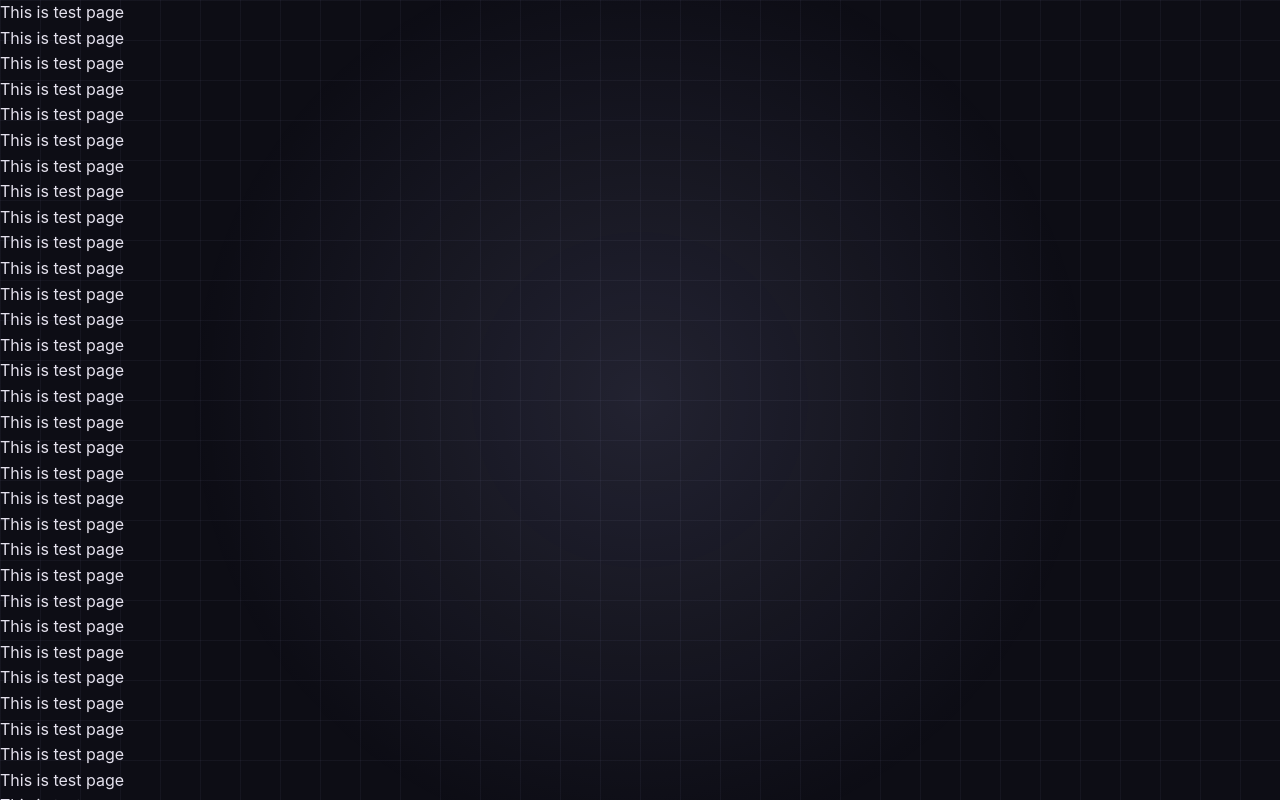
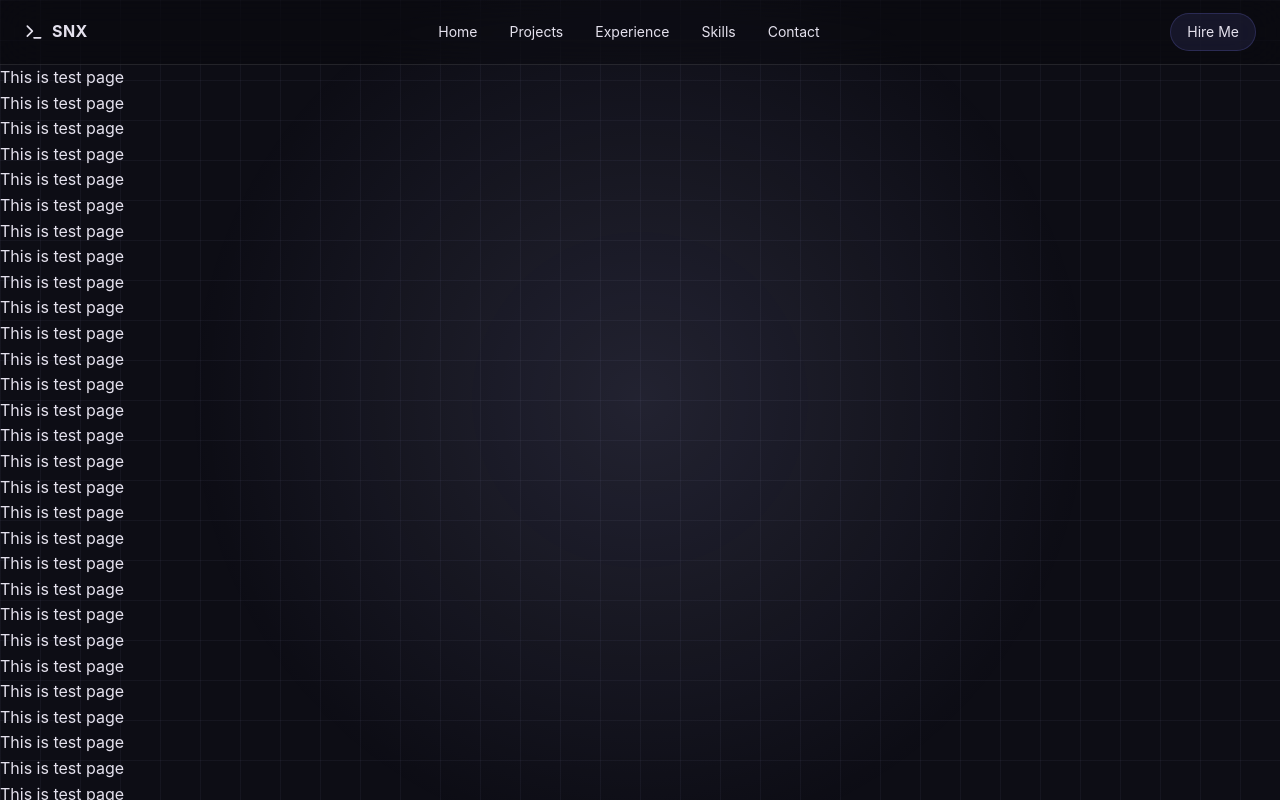
Before and after one commit to matusalasana/SNX, a React (Vite) app in the folder client/: page /test in a window 1280 px wide. Shown: the top 800 px of the page. Built offline with nearby package versions, Linux system fonts and the light colour scheme.

Commit message:
refactor: update navbar

```diff
--- a/client/src/components/common/Navbar.tsx
+++ b/client/src/components/common/Navbar.tsx
@@ -1,241 +1,128 @@
-// Navbar.tsx
-import React, { useState, useEffect } from 'react';
-import { Link, useLocation } from 'react-router-dom';
+import { useState } from "react";
+import { motion, AnimatePresence } from "framer-motion";
+import { Menu, X, Terminal } from "lucide-react";
 
-interface NavItem {
-  label: string;
-  path: string;
-  icon?: string;
-}
-
-const Navbar: React.FC = () => {
-  const [isMenuOpen, setIsMenuOpen] = useState(false);
-  const [isScrolled, setIsScrolled] = useState(false);
-  const location = useLocation();
-
-  const navItems: NavItem[] = [
-    { label: 'Home', path: '/', icon: '🏠' },
-    { label: 'About', path: '/about', icon: '👤' },
-    { label: 'Projects', path: '/projects', icon: '💻' },
-    { label: 'Blog', path: '/blog', icon: '📝' },
-    { label: 'Contact', path: '/contact', icon: '✉️' }
+const navItems = [
+  { label: "Home", href: "#home" },
+  { label: "Projects", href: "#projects" },
+  { label: "Experience", href: "#experience" },
+  { label: "Skills", href: "#skills" },
+  { label: "Contact", href: "#contact" },
 ];
 
-  useEffect(() => {
-    const handleScroll = () => {
-      setIsScrolled(window.scrollY > 20);
-    };
-    window.addEventListener('scroll', handleScroll);
-    return () => window.removeEventListener('scroll', handleScroll);
-  }, []);
-
-  useEffect(() => {
-    setIsMenuOpen(false);
-  }, [location]);
-
-  const isActive = (path: string) => {
-    if (path === '/') return location.pathname === path;
-    return location.pathname.startsWith(path);
-  };
+const Navbar = () => {
+  const [isOpen, setIsOpen] = useState(false);
 
   return (
-    <>
-      <nav style={{
-        position: 'fixed',
-        top: 0,
-        left: 0,
-        right: 0,
-        zIndex: 1000,
-        backgroundColor: isScrolled ? 'rgba(31, 31, 39, 0.95)' : 'rgba(31, 31, 39, 0.8)',
-        backdropFilter: 'blur(12px)',
-        borderBottom: `1px solid ${isScrolled ? '#464554' : 'rgba(70, 69, 84, 0.3)'}`,
-        transition: 'all 0.3s ease'
-      }}>
-        <div style={{
-          maxWidth: '1200px',
-          margin: '0 auto',
-          padding: '0 16px',
-          display: 'flex',
-          justifyContent: 'space-between',
-          alignItems: 'center',
-          height: '64px'
-        }}>
+    <motion.header
+      initial={{ y: -80 }}
+      animate={{ y: 0 }}
+      transition={{ duration: 0.4 }}
+      className="
+        sticky top-0 z-50
+        border-b border-white/10
+        backdrop-blur-xl
+        bg-black/20
+      "
+    >
+      <div className="mx-auto flex h-16 max-w-7xl items-center justify-between px-6">
         {/* Logo */}
-          <Link to="/" style={{
-            fontSize: '24px',
-            fontWeight: 'bold',
-            color: '#c0c1ff',
-            textDecoration: 'none',
-            display: 'flex',
-            alignItems: 'center',
-            gap: '8px'
-          }}>
-            <span style={{ fontSize: '28px' }}>⚡</span>
+        <a
+          href="#home"
+          className="flex items-center gap-2 font-bold tracking-wide"
+        >
+          <Terminal size={20} />
           <span>SNX</span>
-          </Link>
+        </a>
 
-          {/* Desktop Navigation */}
-          <div style={{
-            display: 'flex',
-            gap: '32px',
-            alignItems: 'center'
-          }}>
-            <div style={{
-              display: 'flex',
-              gap: '24px',
-              alignItems: 'center'
-            }}>
+        {/* Desktop Nav */}
+        <nav className="hidden md:flex items-center gap-8">
           {navItems.map((item) => (
-                <Link
-                  key={item.path}
-                  to={item.path}
-                  style={{
-                    color: isActive(item.path) ? '#c0c1ff' : '#c7c4d7',
-                    textDecoration: 'none',
-                    fontSize: '14px',
-                    fontWeight: isActive(item.path) ? '600' : '400',
-                    padding: '8px 4px',
-                    borderBottom: isActive(item.path) ? '2px solid #c0c1ff' : '2px solid transparent',
-                    transition: 'all 0.2s ease',
-                    display: 'flex',
-                    alignItems: 'center',
-                    gap: '4px'
-                  }}
-                  onMouseEnter={(e) => {
-                    if (!isActive(item.path)) {
-                      e.currentTarget.style.color = '#c0c1ff';
-                    }
-                  }}
-                  onMouseLeave={(e) => {
-                    if (!isActive(item.path)) {
-                      e.currentTarget.style.color = '#c7c4d7';
-                    }
-                  }}
+            <a
+              key={item.label}
+              href={item.href}
+              className="text-sm transition-colors hover:text-primary"
             >
-                  <span>{item.icon}</span>
               {item.label}
-                </Link>
+            </a>
           ))}
-            </div>
+        </nav>
 
-            {/* Hire Me Button */}
-            <button style={{
-              backgroundColor: '#c0c1ff',
-              color: '#1000a9',
-              border: 'none',
-              padding: '8px 20px',
-              borderRadius: '8px',
-              fontSize: '14px',
-              fontWeight: '500',
-              cursor: 'pointer',
-              transition: 'all 0.2s ease'
-            }}
-            onMouseEnter={(e) => e.currentTarget.style.transform = 'scale(1.05)'}
-            onMouseLeave={(e) => e.currentTarget.style.transform = 'scale(1)'}>
+        {/* Desktop CTA */}
+        <a
+          href="#contact"
+          className="
+            hidden md:block
+            rounded-full
+            border border-primary/20
+            bg-primary/10
+            px-4 py-2
+            text-sm
+            hover:bg-primary/20
+          "
+        >
           Hire Me
+        </a>
+
+        {/* Mobile Button */}
+        <button
+          onClick={() => setIsOpen(!isOpen)}
+          className="md:hidden p-2 rounded-lg"
+        >
+          {isOpen ? <X size={22} /> : <Menu size={22} />}
         </button>
       </div>
 
-          {/* Mobile Menu Button */}
-          <button
-            onClick={() => setIsMenuOpen(!isMenuOpen)}
-            style={{
-              display: 'none',
-              background: 'none',
-              border: 'none',
-              color: '#e4e1ed',
-              cursor: 'pointer',
-              fontSize: '24px',
-              padding: '8px'
-            }}
-            className="mobile-menu-btn"
+      {/* Mobile Menu */}
+      <AnimatePresence>
+        {isOpen && (
+          <motion.div
+            initial={{ opacity: 0, height: 0 }}
+            animate={{ opacity: 1, height: "auto" }}
+            exit={{ opacity: 0, height: 0 }}
+            className="
+              md:hidden
+              overflow-hidden
+              border-t border-white/10
+              backdrop-blur-xl
+              bg-black/30
+            "
           >
-            {isMenuOpen ? '✕' : '☰'}
-          </button>
-        </div>
-      </nav>
-
-      {/* Mobile Menu Overlay */}
-      <div style={{
-        position: 'fixed',
-        top: 0,
-        left: 0,
-        right: 0,
-        bottom: 0,
-        backgroundColor: 'rgba(19, 19, 27, 0.95)',
-        zIndex: 999,
-        transform: isMenuOpen ? 'translateX(0)' : 'translateX(-100%)',
-        transition: 'transform 0.3s ease',
-        backdropFilter: 'blur(8px)'
-      }}>
-        <div style={{
-          padding: '80px 24px 24px 24px',
-          display: 'flex',
-          flexDirection: 'column',
-          gap: '16px'
-        }}>
+            <nav className="flex flex-col px-6 py-4">
               {navItems.map((item) => (
-            <Link
-              key={item.path}
-              to={item.path}
-              style={{
-                color: isActive(item.path) ? '#c0c1ff' : '#e4e1ed',
-                textDecoration: 'none',
-                fontSize: '18px',
-                padding: '12px 16px',
-                borderRadius: '8px',
-                backgroundColor: isActive(item.path) ? 'rgba(192, 193, 255, 0.1)' : 'transparent',
-                display: 'flex',
-                alignItems: 'center',
-                gap: '12px',
-                transition: 'all 0.2s ease'
-              }}
-              onMouseEnter={(e) => {
-                if (!isActive(item.path)) {
-                  e.currentTarget.style.backgroundColor = 'rgba(192, 193, 255, 0.05)';
-                }
-              }}
-              onMouseLeave={(e) => {
-                if (!isActive(item.path)) {
-                  e.currentTarget.style.backgroundColor = 'transparent';
-                }
-              }}
+                <a
+                  key={item.label}
+                  href={item.href}
+                  onClick={() => setIsOpen(false)}
+                  className="
+                    py-3
+                    text-sm
+                    border-b border-white/5
+                    hover:text-primary
+                  "
                 >
-              <span style={{ fontSize: '24px' }}>{item.icon}</span>
-              <span>{item.label}</span>
-            </Link>
+                  {item.label}
+                </a>
               ))}
 
-          <hr style={{ margin: '8px 0', borderColor: '#464554' }} />
-
-          <button style={{
-            backgroundColor: '#c0c1ff',
-            color: '#1000a9',
-            border: 'none',
-            padding: '14px',
-            borderRadius: '8px',
-            fontSize: '16px',
-            fontWeight: '500',
-            cursor: 'pointer',
-            marginTop: '8px'
-          }}>
+              <a
+                href="#contact"
+                className="
+                  mt-4
+                  rounded-lg
+                  border border-primary/20
+                  bg-primary/10
+                  px-4 py-3
+                  text-center
+                "
+              >
                 Hire Me
-          </button>
-        </div>
-      </div>
-
-      {/* Mobile Menu Styles */}
-      <style>{`
-        @media (max-width: 768px) {
-          .mobile-menu-btn {
-            display: flex !important;
-          }
-          nav > div > div:first-of-type {
-            display: none !important;
-          }
-        }
-      `}</style>
-    </>
+              </a>
+            </nav>
+          </motion.div>
+        )}
+      </AnimatePresence>
+    </motion.header>
   );
 };
 
--- a/client/src/pages/public/Test.tsx
+++ b/client/src/pages/public/Test.tsx
@@ -1,8 +1,9 @@
 
-
+import Navbar from "../../components/common/Navbar"
 const Test = () => {
   return (
     <div>
+    <Navbar />
     <p>This is test page </p>
     <p>This is test page </p>
     <p>This is test page </p>
```
Also changed, not shown: 1 other file (tests, documents, lock files or other folders). Lines whose indentation alone changed are shown as unchanged.
